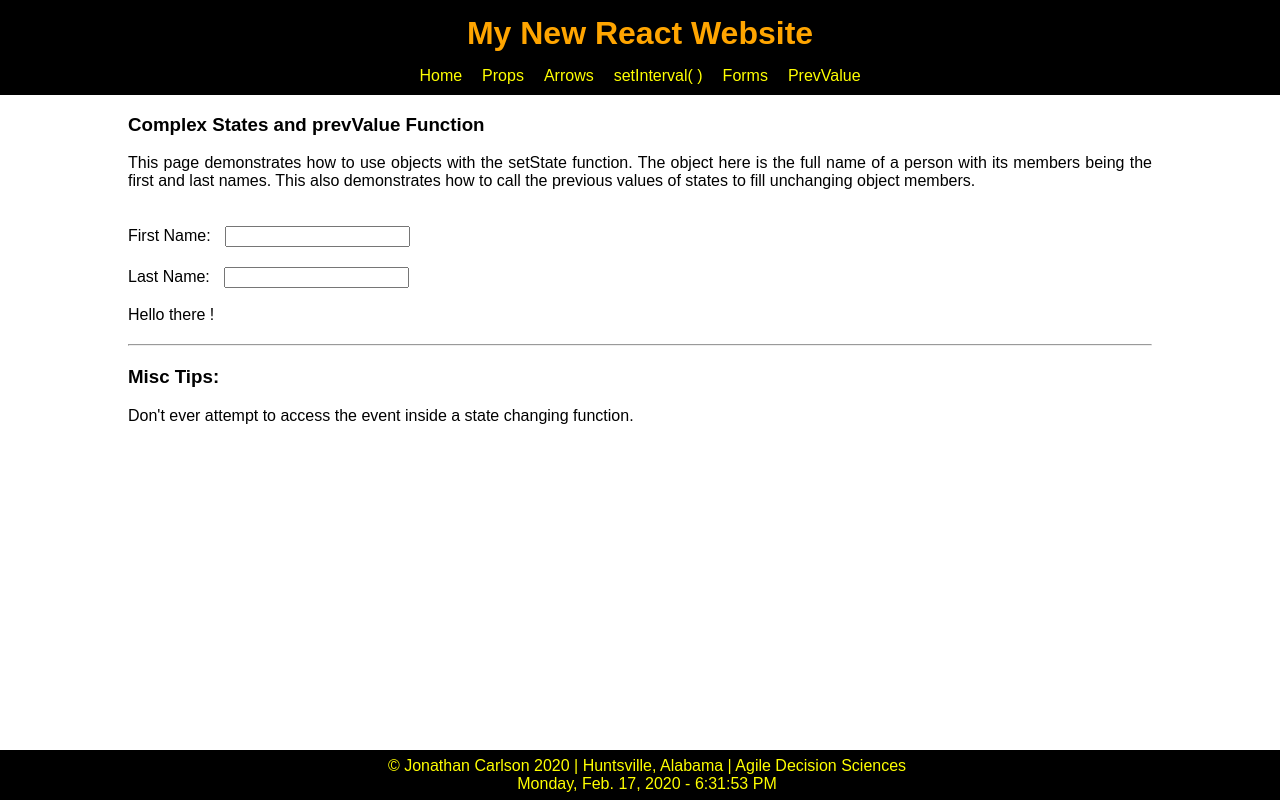
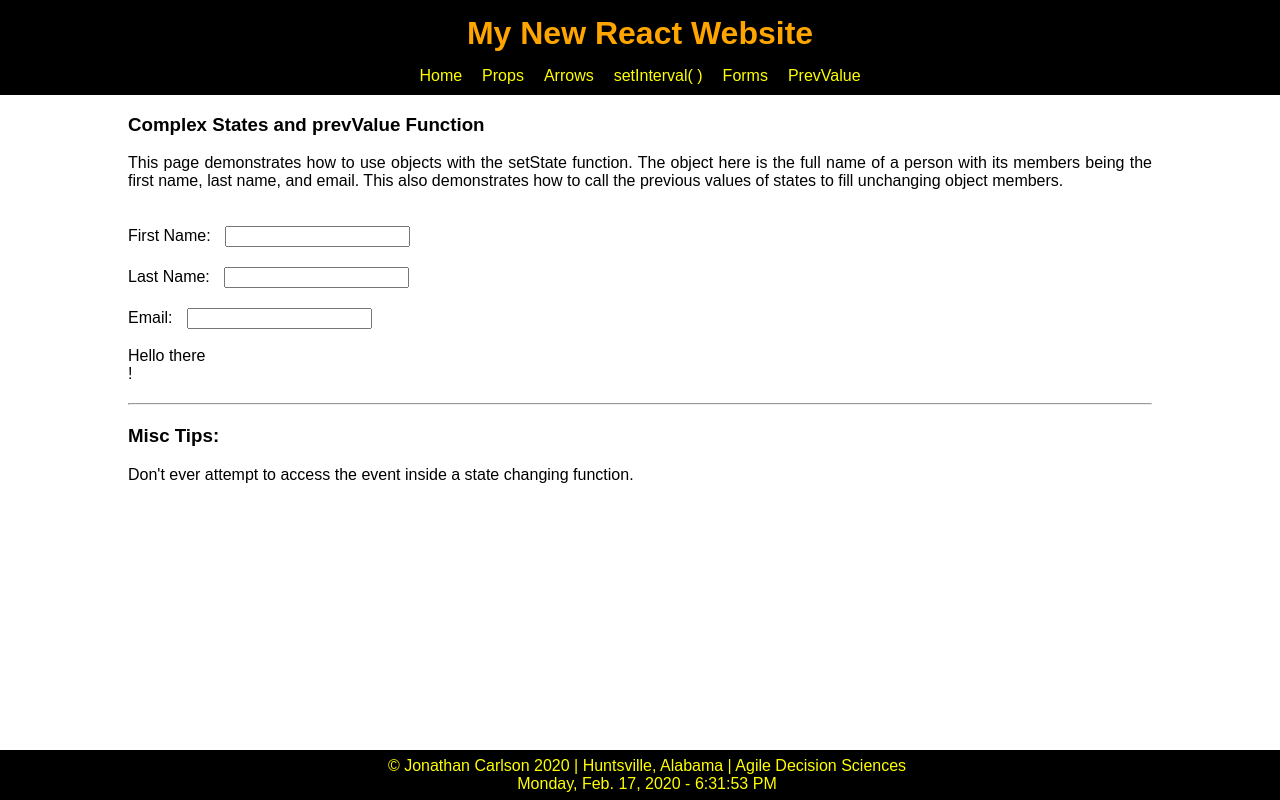
Before and after one commit to Carlson-Jonathan/ReactSandbox, a React (Create React App) app: page / in a window 1280 px wide. Both pictures are taken after a click on the item "PrevValue". Built offline with nearby package versions, Linux system fonts and the light colour scheme.

Commit message:
Finished adding email
PrevVals and objects with states

```diff
--- a/src/Components/Pages/PrevValue.jsx
+++ b/src/Components/Pages/PrevValue.jsx
@@ -3,18 +3,36 @@ import React, { useState } from "react";
 function PrevValue() {
   const [fullName, setFullName] = useState({
     firstName: "",
-    lastName: ""
+    lastName: "",
+    email: ""
   });
 
   function handleChange(event) {
-    let newName = event.target.value;
-    let inputNum = event.target.name;
+    // Note the alternative way to extracting data from the event:
+    // let newName = event.target.value;
+    // let inputNum = event.target.name;
+    const { name, value } = event.target;
 
     // prevValue is a pre-set variable. Call it with an anon function.
     setFullName(prevValue => {
-      return inputNum === "0"
-        ? { firstName: newName, lastName: prevValue.lastName }
-        : { firstName: prevValue.firstName, lastName: newName };
+      if (name === "0")
+        return {
+          firstName: value,
+          lastName: prevValue.lastName,
+          email: prevValue.email
+        };
+      else if (name === "1")
+        return {
+          firstName: prevValue.firstName,
+          lastName: value,
+          email: prevValue.email
+        };
+      else
+        return {
+          firstName: prevValue.firstName,
+          lastName: prevValue.lastName,
+          email: value
+        };
     });
   }
 
@@ -24,15 +42,37 @@ function PrevValue() {
       <p>
         This page demonstrates how to use objects with the setState function.
         The object here is the full name of a person with its members being the
-        first and last names. This also demonstrates how to call the previous
-        values of states to fill unchanging object members.
+        first name, last name, and email. This also demonstrates how to call the
+        previous values of states to fill unchanging object members.
       </p>
-      First Name: <input type="text" onChange={handleChange} name="0" />
+      First Name:{" "}
+      <input
+        type="text"
+        onChange={handleChange}
+        name="0"
+        value={fullName.firstname}
+      />
       <br />
-      Last Name: <input type="text" onChange={handleChange} name="1" />
+      Last Name:{" "}
+      <input
+        type="text"
+        onChange={handleChange}
+        name="1"
+        value={fullName.lastName}
+      />
+      <br />
+      Email:{" "}
+      <input
+        type="email"
+        onChange={handleChange}
+        name="2"
+        value={fullName.email}
+      />
       <br />
       <br />
-      Hello there {fullName.firstName} {fullName.lastName}!
+      Hello there {fullName.firstName} {fullName.lastName}
+      <br />
+      {fullName.email}!
       <hr />
       <h3>Misc Tips:</h3>
       <p>
```
